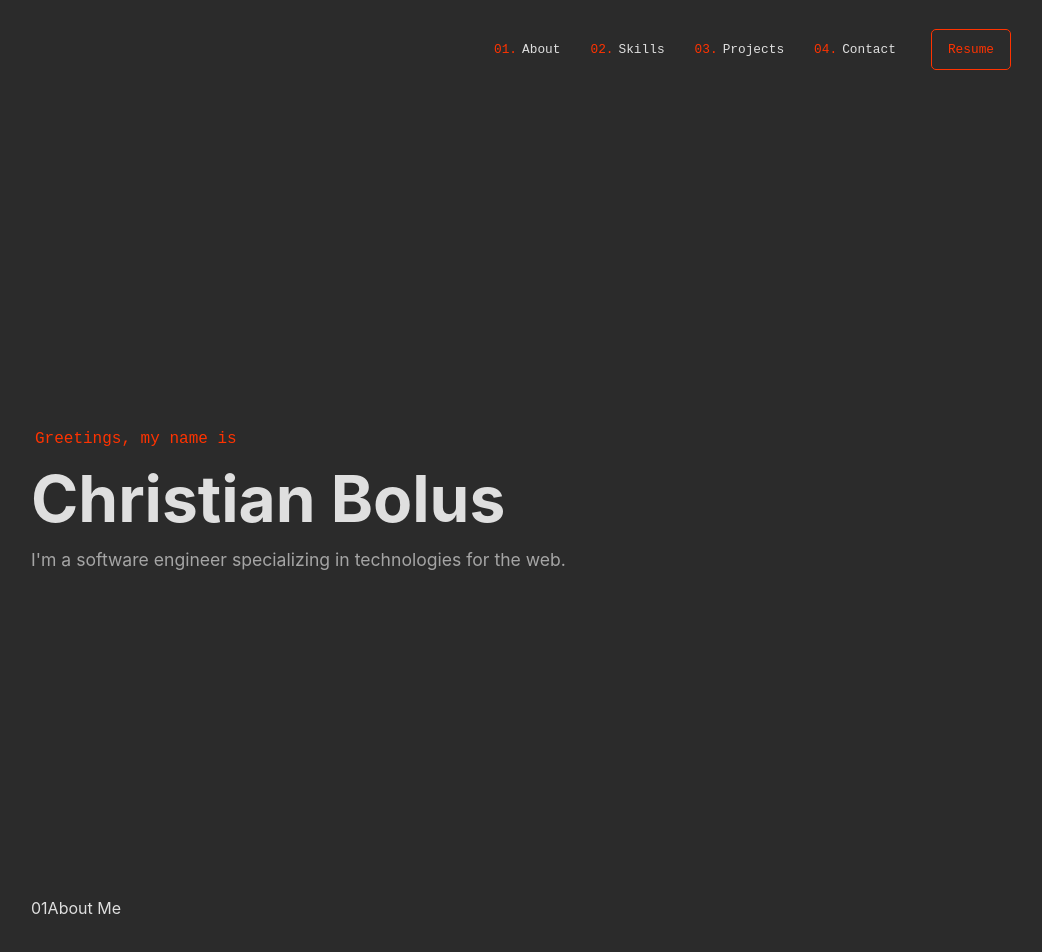
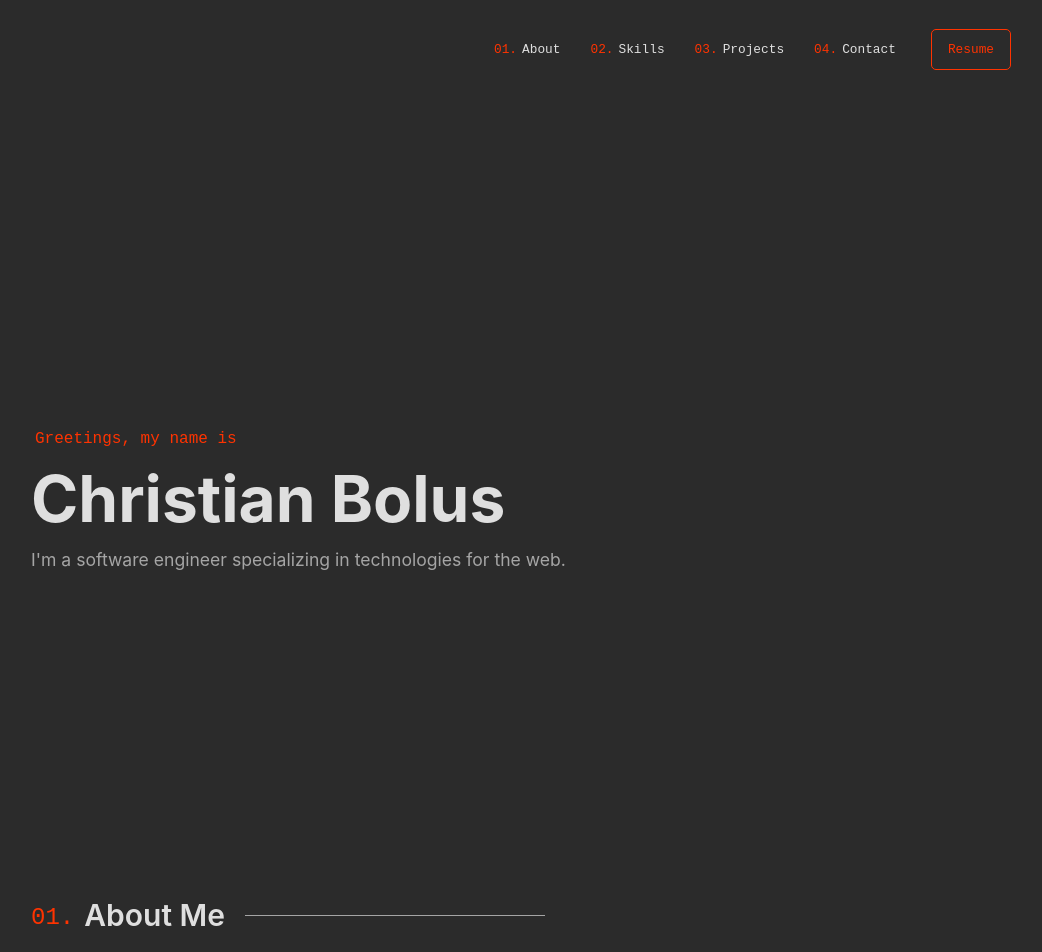
Before and after one commit to christianjbolus/portfolio_v2, a Svelte app: page / in a window 1280 px wide. Shown: the top 952 px of the page, without its empty margins (119-1161 px from the left). Before the commit the page ends 918 px from the top, so only its background shows below. Built offline with nearby package versions, Linux system fonts and the light colour scheme.

Commit message:
Add initial styling to NumberedHeader

```diff
--- a/src/components/NumberedHeader.svelte
+++ b/src/components/NumberedHeader.svelte
@@ -1,12 +1,36 @@
 <script>
-  export let number
   export let text
 </script>
 
-<h2><span>{number}</span>{text}</h2>
+<h2>{text}</h2>
 
-<style>
+<style lang="scss">
   h2 {
-    color: var(--light-grey)
+    color: var(--light-grey);
+    display: flex;
+    align-items: center;
+    font-size: 30px;
+    font-weight: 600;
+    margin-bottom: 40px;
+
+    &:before {
+      content: "01.";
+      color: var(--accent);
+      font-family: var(--font-mono);
+      position: relative;
+      top: 3px;
+      font-size: 24px;
+      font-weight: 400;
+      margin-right: 10px;
+    }
+
+    &:after {
+      content: "";
+      display: block;
+      width: 300px;
+      height: 1px;
+      margin-left: 20px;
+      background-color: var(--dark-grey)
+    }
   }
 </style>
```
